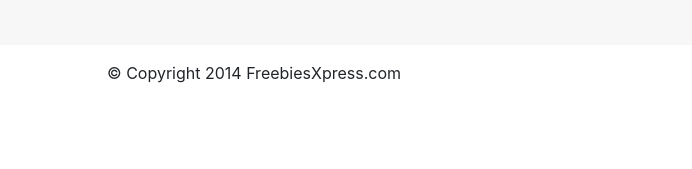
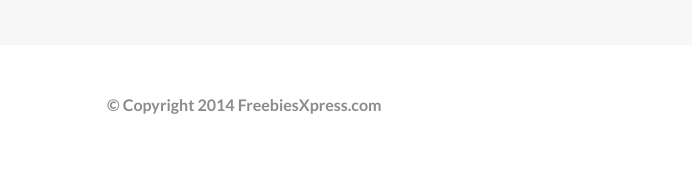
Before and after one commit to superdzoni/landing-page, a website: page index.html in a window 1280 px wide. Shown: the part 2295-2464 px from the top of the page, 73-765 px from the left. Drawn offline with nearby package versions, Linux system fonts and the light colour scheme.

Commit message:
Fix footer styles

```diff
--- a/index.html
+++ b/index.html
@@ -8,7 +8,7 @@
         <link rel="stylesheet" href="css/style.css">
         <link rel="preconnect" href="https://fonts.googleapis.com">
         <link rel="preconnect" href="https://fonts.gstatic.com" crossorigin>
-        <link href="https://fonts.googleapis.com/css2?family=Lato:wght@400;900&family=PT+Serif:ital@0;1&display=swap" rel="stylesheet">
+        <link href="https://fonts.googleapis.com/css2?family=Lato:wght@400;700;900&family=PT+Serif:ital@0;1&display=swap" rel="stylesheet">
         <meta name="viewport" content="width=device-width, initial-scale=1.0">
     </head>
     <body>
@@ -145,7 +145,7 @@
             <div class="container">
                 <div class="row justify-content-around">
                     <div class="col-md-4">
-                        <p>© Copyright 2014 FreebiesXpress.com</p>
+                        <p class="copyright">© Copyright 2014 FreebiesXpress.com</p>
                     </div>
                     <div class="links col-md-4">
                         <div class="social-icon">
--- a/sass/style.scss
+++ b/sass/style.scss
@@ -139,7 +139,7 @@
 }
 
 .copyright {
-    font-weight: 600;
+    font-weight: 700;
     color: $color-five;
     font-family: $font-header;
     margin: 32px 0 24px 0;
```
Also changed, not shown: css/style.css, 1 other file.
